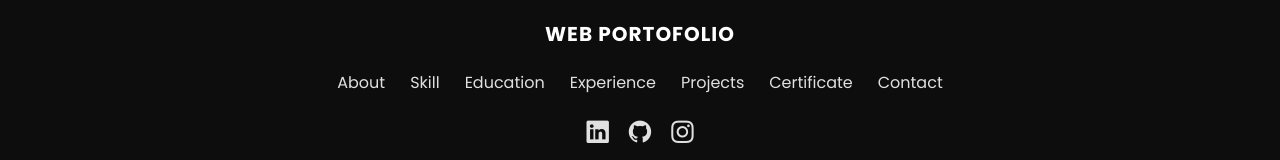
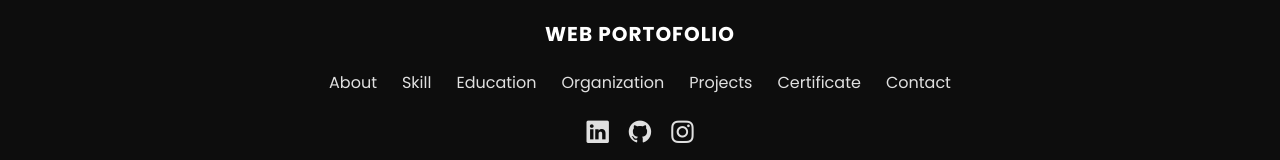
Before and after one commit to miditechid/portofolio-diva, a plain HTML site: page index.html in a window 1280 px wide. Shown: the part 6756-6916 px from the top of the page. Drawn offline with nearby package versions, Linux system fonts and the light colour scheme; a script that the page names is missing.

Commit message:
Replace 'Experience' link with 'Organization' link

```diff
--- a/index.html
+++ b/index.html
@@ -596,7 +596,7 @@
                 <a href="#about">About</a>
                 <a href="#skill">Skill</a>
                 <a href="#education">Education</a>
-                <a href="#experience">Experience</a>
+                <a href="#organization-section">Organization</a>
                 <a href="#projects">Projects</a>
                 <a href="#certificate">Certificate</a>
                 <a href="#contact">Contact</a>
```
